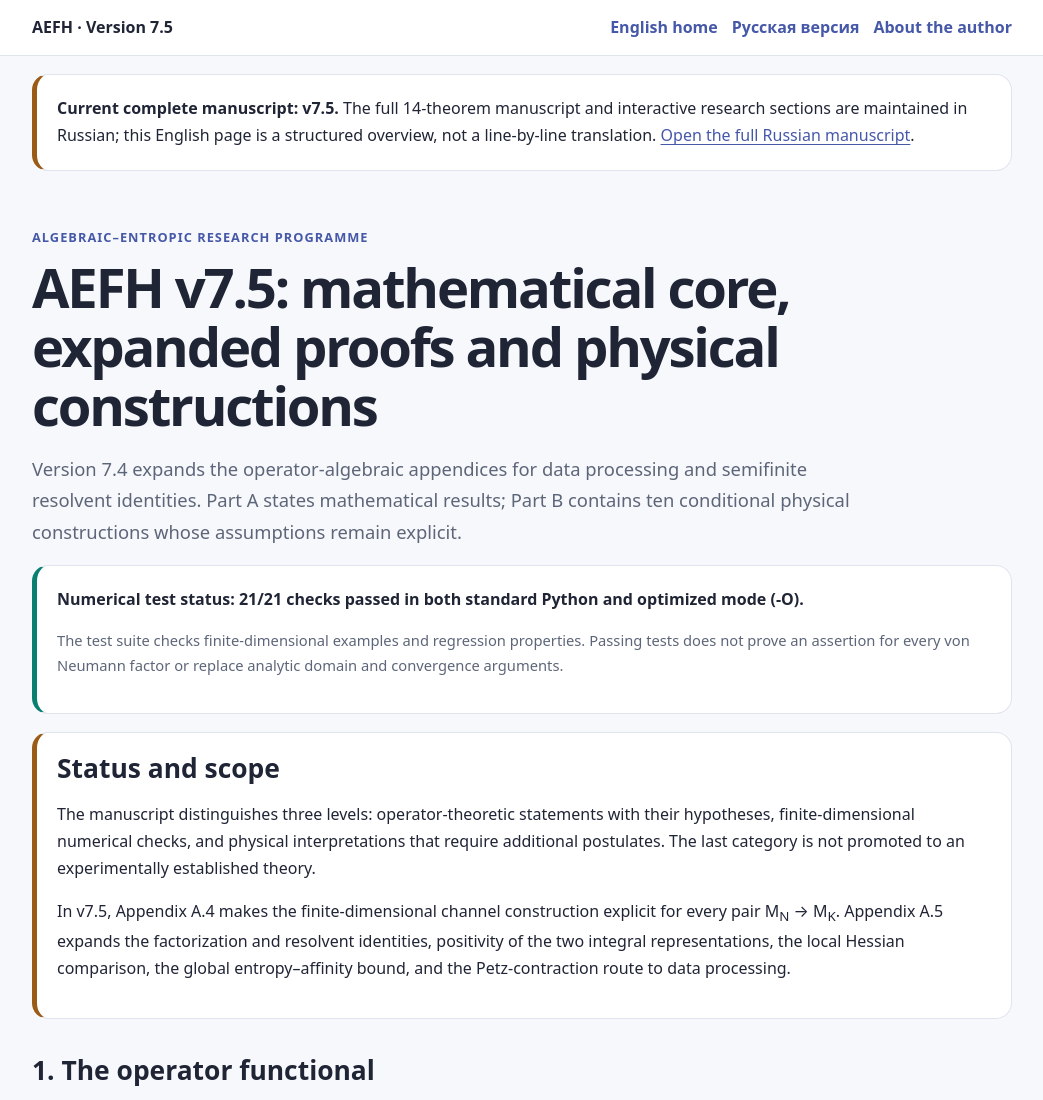
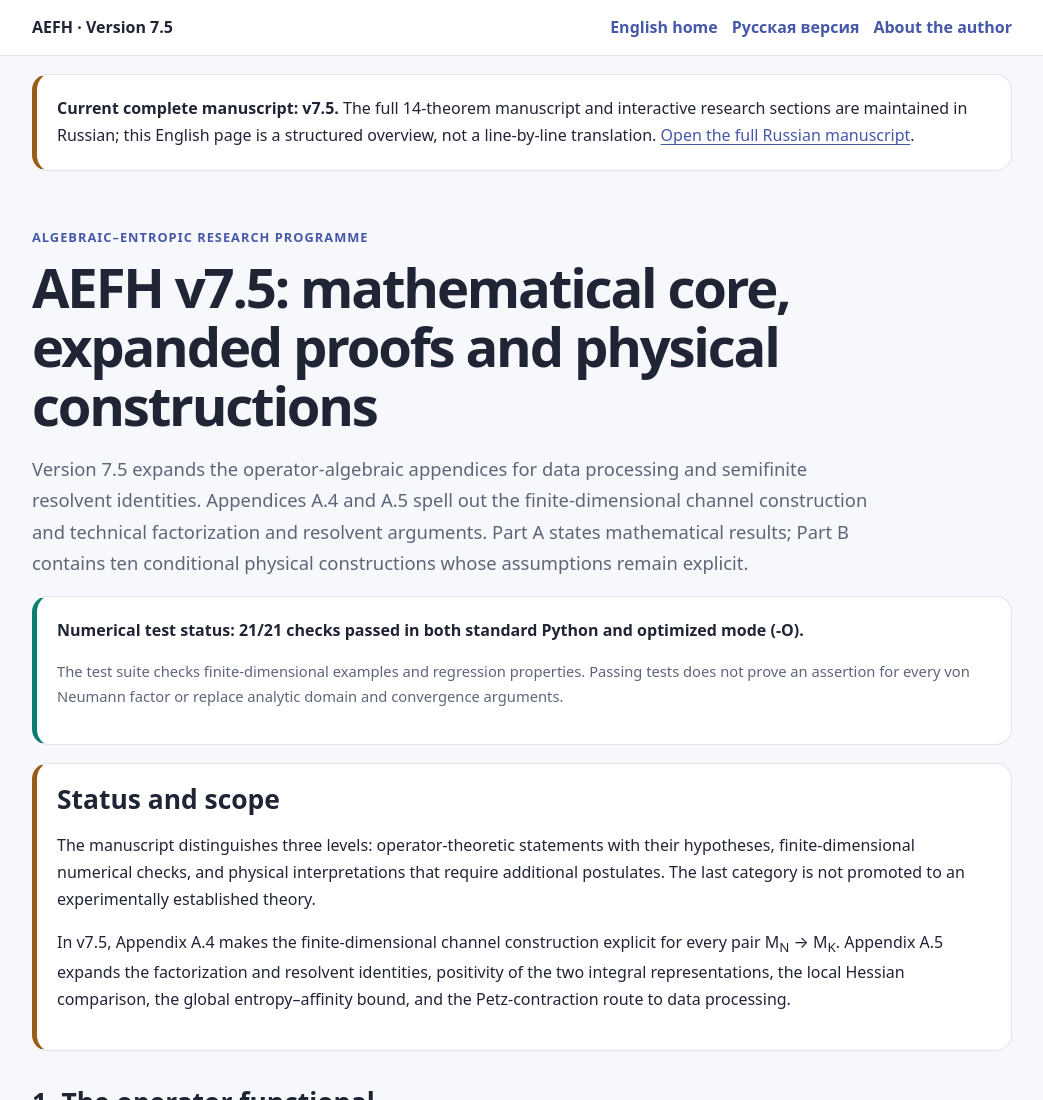
Before and after one commit to ivanivorontsov-sudo/ivanivorontsov-sudo.github.io, a plain HTML site: page en/research/aefh-v7-5/index.html in a window 1280 px wide. Shown: the top 1100 px of the page, without its empty margins (118-1161 px from the left). Drawn offline with Linux system fonts and the light colour scheme.

Commit message:
Refresh AEFH v7.5 English overview text

```diff
--- a/en/research/aefh-v7-5/index.html
+++ b/en/research/aefh-v7-5/index.html
@@ -80,7 +80,7 @@ main{width:100%;min-width:0}
 <div class="panel warning"><strong>Current complete manuscript: v7.5.</strong> The full 14-theorem manuscript and interactive research sections are maintained in Russian; this English page is a structured overview, not a line-by-line translation. <a href="https://ivanivorontsov-sudo.github.io/aefh/v7.5/">Open the full Russian manuscript</a>.</div><main>
 <div class="eyebrow">Algebraic–entropic research programme</div>
 <h1>AEFH v7.5: mathematical core, expanded proofs and physical constructions</h1>
-<p class="lead">Version 7.4 expands the operator-algebraic appendices for data processing and semifinite resolvent identities. Part A states mathematical results; Part B contains ten conditional physical constructions whose assumptions remain explicit.</p>
+<p class="lead">Version 7.5 expands the operator-algebraic appendices for data processing and semifinite resolvent identities. Appendices A.4 and A.5 spell out the finite-dimensional channel construction and technical factorization and resolvent arguments. Part A states mathematical results; Part B contains ten conditional physical constructions whose assumptions remain explicit.</p>
 <div class="panel good"><strong>Numerical test status: 21/21 checks passed in both standard Python and optimized mode (-O).</strong><p class="small">The test suite checks finite-dimensional examples and regression properties. Passing tests does not prove an assertion for every von Neumann factor or replace analytic domain and convergence arguments.</p></div>
 <section class="panel warning">
 <h2 style="margin-top:0">Status and scope</h2>
```
